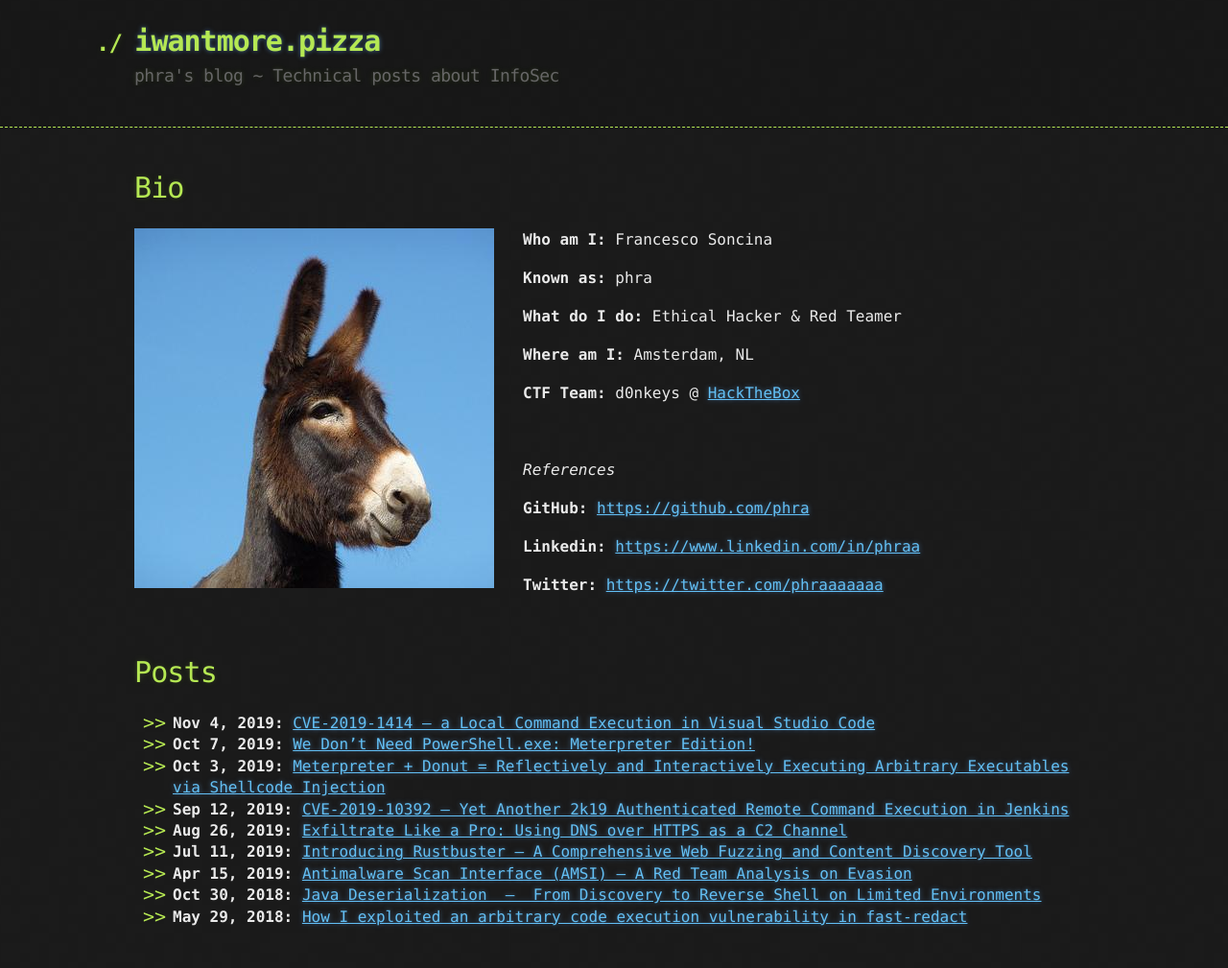
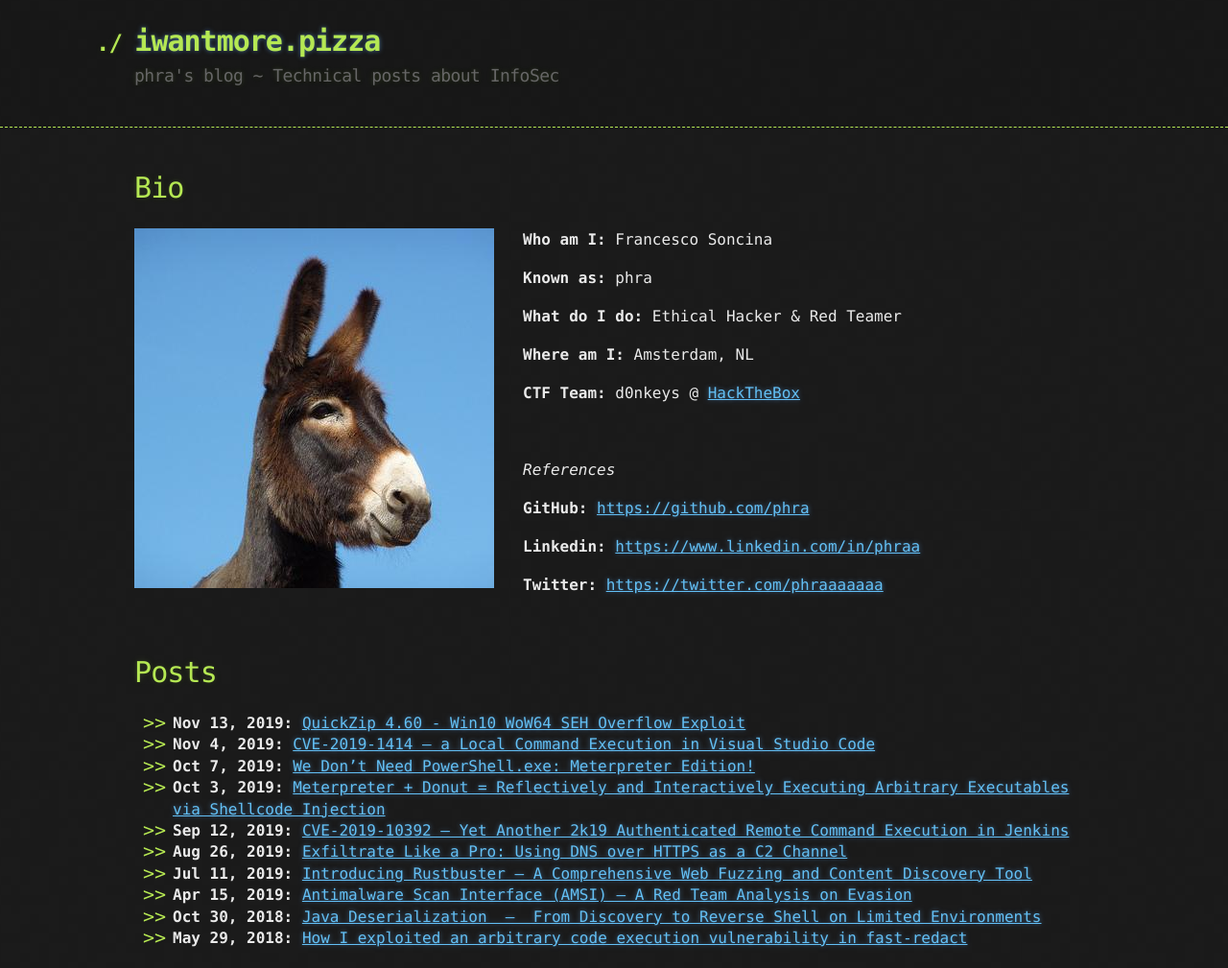
Before and after one commit to phra/phra.github.io, a Jekyll site: the page built from index.md, in a window 1280 px wide. Shown: the whole page at 96% size. Built offline with Jekyll 4.4.1, drawn with Linux system fonts in a browser that asks for light colours; our own code applies the rules of GitHub Pages for plain Markdown files; before the commit the page ends 987 px from its top, so only the background shows below that.

Commit message:
Update index.md

```diff
--- a/index.md
+++ b/index.md
@@ -29,6 +29,7 @@ _References_
 
 # Posts
 
+- **Nov 13, 2019:** [QuickZip 4.60 - Win10 WoW64 SEH Overflow Exploit](./posts/quickzip-seh-win10-wow64.html)
 - **Nov 4, 2019:** [CVE-2019-1414 — a Local Command Execution in Visual Studio Code](./posts/cve-2019-1414.html)
 - **Oct 7, 2019:** [We Don't Need PowerShell.exe: Meterpreter Edition!](./posts/meterpreter-psattack.html)
 - **Oct 3, 2019:** [Meterpreter + Donut = Reflectively and Interactively Executing Arbitrary Executables via Shellcode Injection](./posts/meterpreter-shellcode-inject.html)
```
